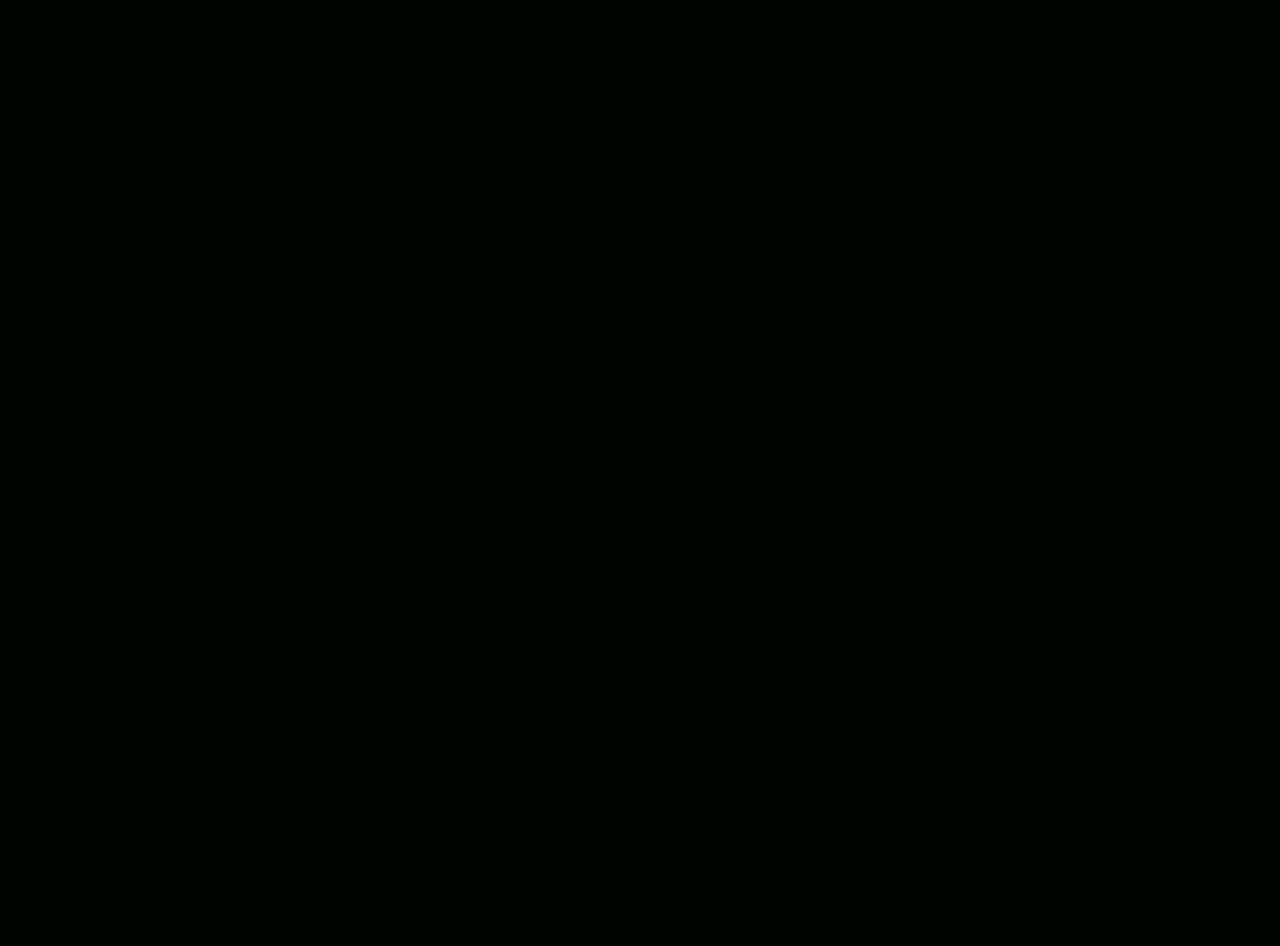
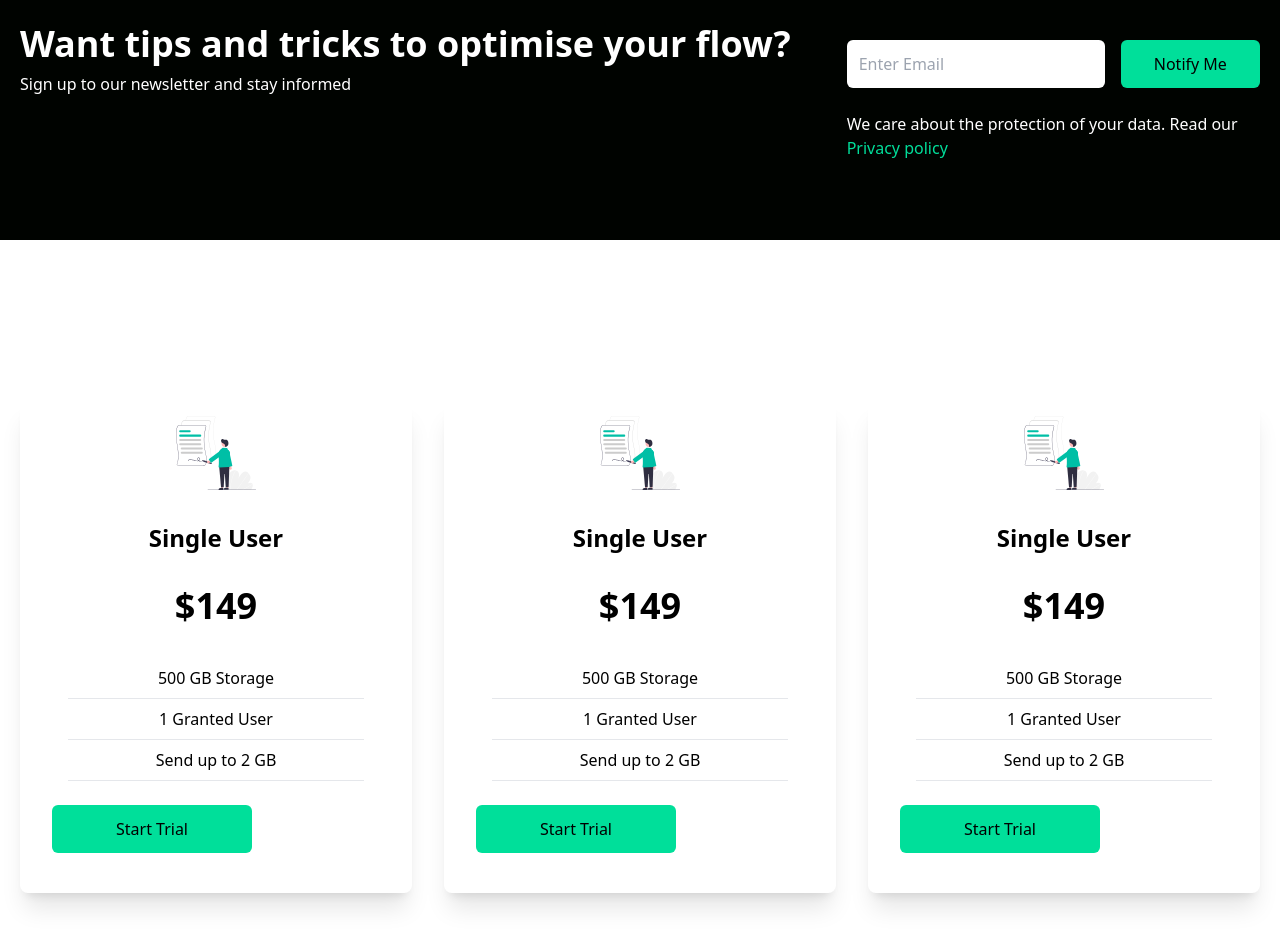
Before and after one commit to AllanKipchumba/tailwind-react-app, a React (Create React App) app: page / in a window 1280 px wide. Shown: the part 1360-2306 px from the top of the page. Before the commit the page ends 1296 px from the top, so only its background shows below. Built offline with nearby package versions, Linux system fonts and the light colour scheme.

Commit message:
Added newsletter component  and partially done with cards component

```diff
--- a/src/App.js
+++ b/src/App.js
@@ -1,7 +1,9 @@
 import React from "react";
 import Analytics from "./components/Analytics";
+import Cards from "./components/Cards";
 import Hero from "./components/Hero";
 import Navbar from "./components/Navbar";
+import Newsletter from "./components/Newsletter";
 
 const App = () => {
   return (
@@ -9,6 +11,8 @@ const App = () => {
       <Navbar />
       <Hero />
       <Analytics />
+      <Newsletter />
+      <Cards />
     </div>
   );
 };
--- /dev/null
+++ b/src/components/Cards.jsx
@@ -0,0 +1,17 @@
+import React from "react";
+import Double from "./cards/Double";
+import Single from "./cards/Single";
+import Tripple from "./cards/Tripple";
+const Cards = () => {
+  return (
+    <div className="w-full py-[10rem] px-4 bg-white">
+      <div className="max-w-[1240px] mx-auto grid md:grid-cols-3 gap-8">
+        <Single />
+        <Double />
+        <Tripple />
+      </div>
+    </div>
+  );
+};
+
+export default Cards;
--- a/src/components/Newsletter.jsx
+++ b/src/components/Newsletter.jsx
@@ -1,7 +1,39 @@
-import React from "react";
+import React, { useState } from "react";
 
 const Newsletter = () => {
-  return <div>Newsletter</div>;
+  const [email, setEmail] = useState("");
+
+  console.log(email);
+  return (
+    <div className="w-full py-16 text-white px-4">
+      <div className="max-w-[1240px] mx-auto grid lg:grid-cols-3">
+        <div className="lg:col-span-2 my-4">
+          <h1 className="md:text-4xl sm:text-3xl text-2xl font-bold py-2">
+            Want tips and tricks to optimise your flow?
+          </h1>
+          <p>Sign up to our newsletter and stay informed</p>
+        </div>
+        <div className="my-4">
+          <div className="flex flex-col sm:flex-row items-center justify-between w-full">
+            <input
+              className="p-3 flex w-full rounded-md text-black"
+              type="email"
+              placeholder="Enter Email"
+              value={email}
+              onChange={(e) => setEmail(e.target.value)}
+            />
+            <button className="bg-[#00df9a] w-[200px] rounded-md font-medium ml-4 my-6 mx-auto px-6 py-3 text-black">
+              Notify Me
+            </button>
+          </div>
+          <p>
+            We care about the protection of your data. Read our{" "}
+            <span className="text-[#00df9a]">Privacy policy</span>
+          </p>
+        </div>
+      </div>
+    </div>
+  );
 };
 
 export default Newsletter;
--- /dev/null
+++ b/src/components/cards/Double.jsx
@@ -0,0 +1,22 @@
+import React from "react";
+import terms from "../../assets/terms.svg";
+
+const Double = () => {
+  return (
+    <div className="w-full text-center shadow-xl flex flex-col my-8 md:my-0 p-4 rounded-lg hover:scale-105 duration-300">
+      <img src={terms} alt="/" className="w-20 mx-auto bg-white" />
+      <h2 className="text-2xl font-bold text-center py-8">Single User</h2>
+      <p className="text-center text-4xl font-bold">$149</p>
+      <div className="text-center font-medium">
+        <p className="py-2 border-b mx-8 mt-8">500 GB Storage</p>
+        <p className="py-2 border-b mx-8">1 Granted User</p>
+        <p className="py-2 border-b mx-8">Send up to 2 GB</p>
+      </div>
+      <button className="bg-[#00df9a] w-[200px] rounded-md font-medium ml-4 my-6 mx-auto px-6 py-3 text-black">
+        Start Trial
+      </button>
+    </div>
+  );
+};
+
+export default Double;
--- /dev/null
+++ b/src/components/cards/Single.jsx
@@ -0,0 +1,22 @@
+import React from "react";
+import terms from "../../assets/terms.svg";
+
+const Single = () => {
+  return (
+    <div className="w-full text-center shadow-xl flex flex-col p-4 rounded-lg hover:scale-105 duration-300">
+      <img src={terms} alt="/" className="w-20 mx-auto bg-white" />
+      <h2 className="text-2xl font-bold text-center py-8">Single User</h2>
+      <p className="text-center text-4xl font-bold">$149</p>
+      <div className="text-center font-medium">
+        <p className="py-2 border-b mx-8 mt-8">500 GB Storage</p>
+        <p className="py-2 border-b mx-8">1 Granted User</p>
+        <p className="py-2 border-b mx-8">Send up to 2 GB</p>
+      </div>
+      <button className="bg-[#00df9a] mx-auto w-[200px] rounded-md font-medium ml-4 my-6 px-6 py-3 text-black">
+        Start Trial
+      </button>
+    </div>
+  );
+};
+
+export default Single;
--- /dev/null
+++ b/src/components/cards/Tripple.jsx
@@ -0,0 +1,22 @@
+import React from "react";
+import terms from "../../assets/terms.svg";
+
+const Tripple = () => {
+  return (
+    <div className="w-full text-center shadow-xl flex flex-col p-4 rounded-lg hover:scale-105 duration-300">
+      <img src={terms} alt="/" className="w-20 mx-auto bg-white" />
+      <h2 className="text-2xl font-bold text-center py-8">Single User</h2>
+      <p className="text-center text-4xl font-bold">$149</p>
+      <div className="text-center font-medium">
+        <p className="py-2 border-b mx-8 mt-8">500 GB Storage</p>
+        <p className="py-2 border-b mx-8">1 Granted User</p>
+        <p className="py-2 border-b mx-8">Send up to 2 GB</p>
+      </div>
+      <button className="bg-[#00df9a] w-[200px] rounded-md font-medium ml-4 my-6 mx-auto px-6 py-3 text-black">
+        Start Trial
+      </button>
+    </div>
+  );
+};
+
+export default Tripple;
```
Also changed, not shown: src/assets/terms.svg (added).
